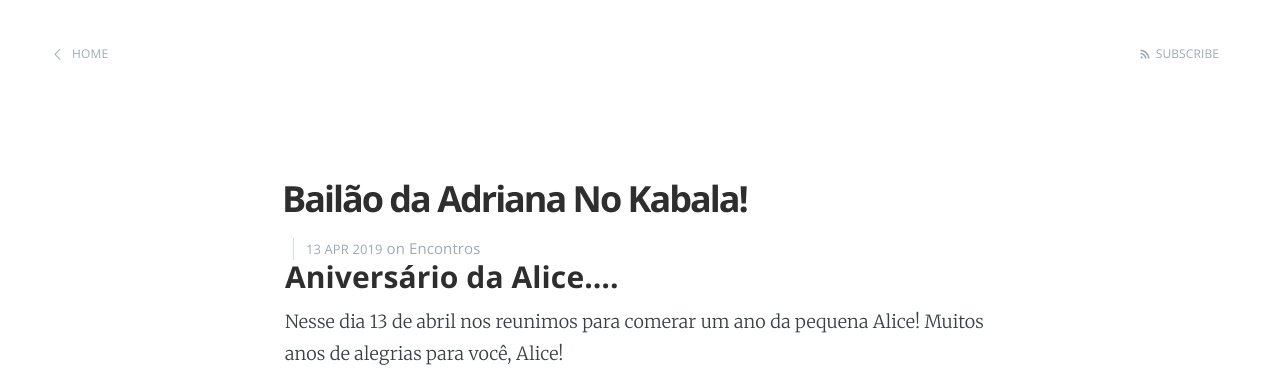
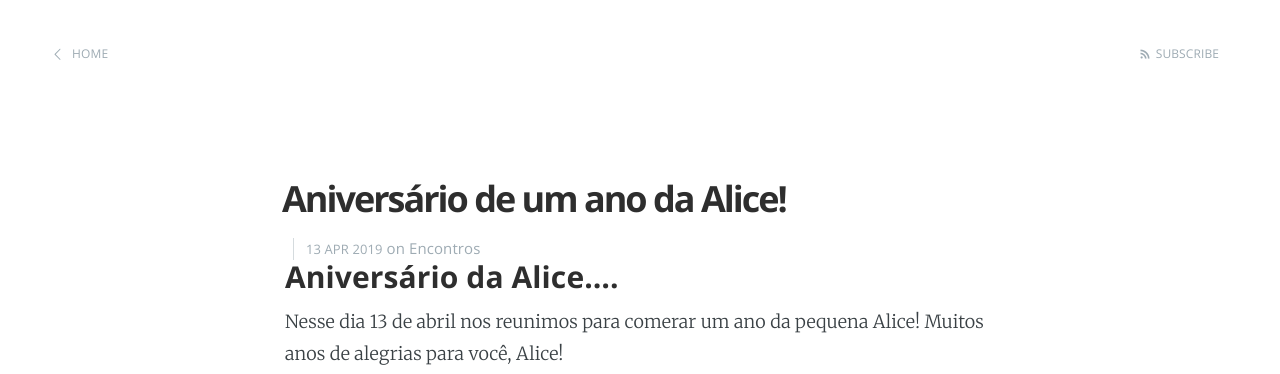
Before and after one commit to Zullus/consebas, a Jekyll site: the page built from _posts/2019-04-13-aniversario-da-alice.md, in a window 1280 px wide. Shown: the top 374 px of the page. Built offline with Jekyll 4.4.1, drawn with Linux system fonts in a browser that asks for light colours.

Commit message:
Adicionado título

```diff
--- a/_posts/2019-04-13-aniversario-da-alice.md
+++ b/_posts/2019-04-13-aniversario-da-alice.md
@@ -1,6 +1,6 @@
 ---
 layout: post
-title:  "Bailão da Adriana No Kabala!"
+title:  "Aniversário de um ano da Alice!"
 date:   2019-04-13 18:00:00
 categories: Encontros
 ---
```
